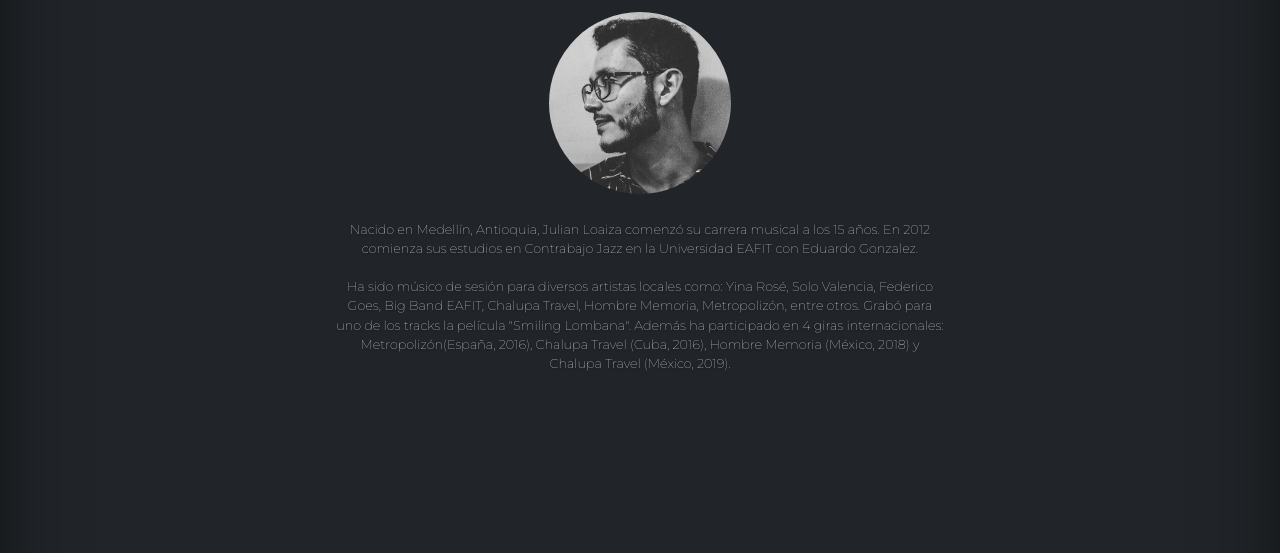
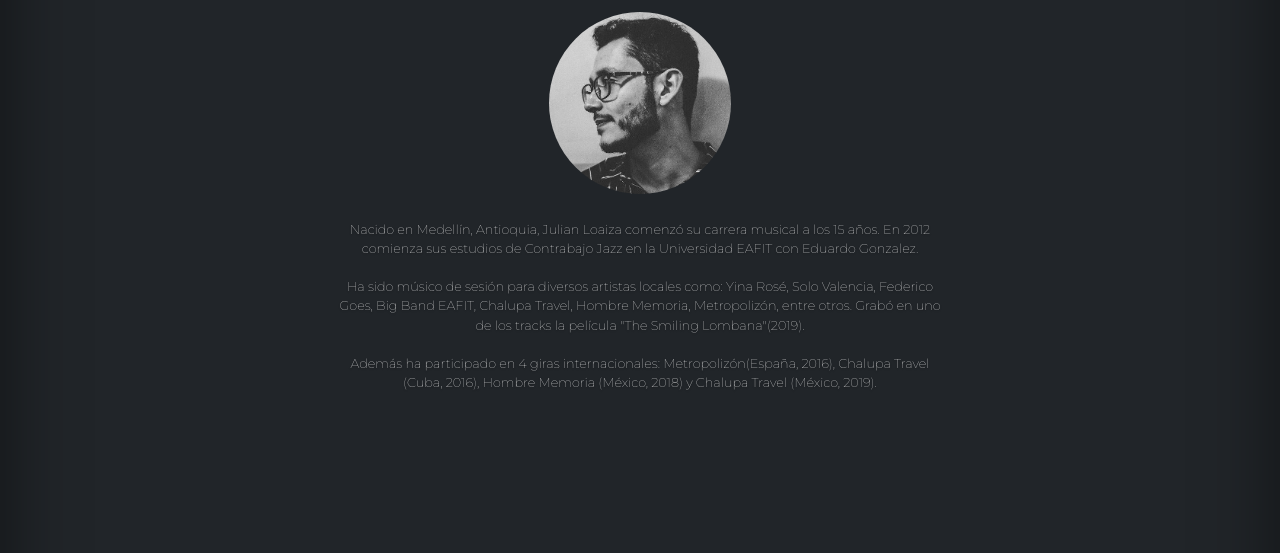
Before and after one commit to Joolean14/bajoperfilmusica, a plain HTML site: page index.html in a window 1280 px wide. Shown: the part 138-691 px from the top of the page. Drawn offline with nearby package versions, Linux system fonts and the light colour scheme.

Commit message:
Correct text mistakes

```diff
--- a/index.html
+++ b/index.html
@@ -101,12 +101,12 @@
             <img class="profile-pic" src="profile.jpg" alt="" />
             <p class="lead">
                 Nacido en Medellín, Antioquia, Julian Loaiza comenzó su carrera
-                musical a los 15 años. En 2012 comienza sus estudios en Contrabajo Jazz en la Universidad
+                musical a los 15 años. En 2012 comienza sus estudios de Contrabajo Jazz en la Universidad
                 EAFIT con Eduardo Gonzalez.
                 <br /><br />Ha sido músico de sesión para diversos artistas locales
                 como: Yina Rosé, Solo Valencia, Federico Goes, Big Band EAFIT, Chalupa Travel, Hombre
-                Memoria, Metropolizón, entre otros. Grabó para uno de los tracks la película "Smiling
-                Lombana". Además ha participado en 4 giras internacionales: Metropolizón(España,
+                Memoria, Metropolizón, entre otros. Grabó en uno de los tracks la película "The Smiling
+                Lombana"(2019). <br /><br /> Además ha participado en 4 giras internacionales: Metropolizón(España,
                 2016), Chalupa Travel (Cuba, 2016), Hombre Memoria (México, 2018) y
                 Chalupa Travel (México, 2019).
             </p>
@@ -120,7 +120,7 @@
     </div>
 
     <a href="https://wa.me/%2B57305224511?text=Quiero%20saber%20mas%20sobre%20tus%20servicios%20musicales"
-    class="whatsapp" target="_blank">
+        class="whatsapp" target="_blank">
         <i class="fa fa-whatsapp whatsapp-icon"></i></a>
     <script src="https://cdn.jsdelivr.net/npm/bootstrap@5.2.1/dist/js/bootstrap.bundle.min.js"
         integrity="sha384-u1OknCvxWvY5kfmNBILK2hRnQC3Pr17a+RTT6rIHI7NnikvbZlHgTPOOmMi466C8" crossorigin="anonymous">
```
